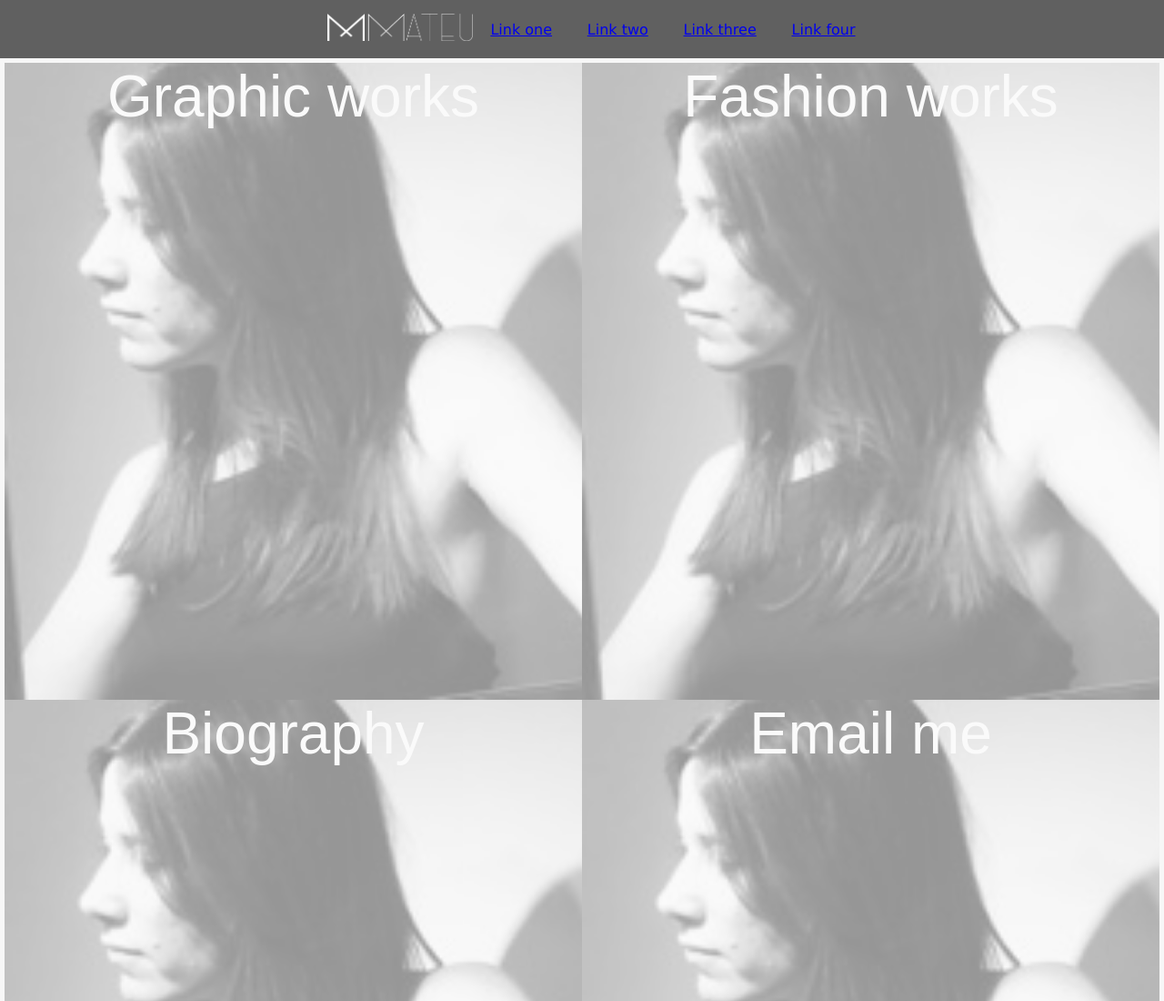
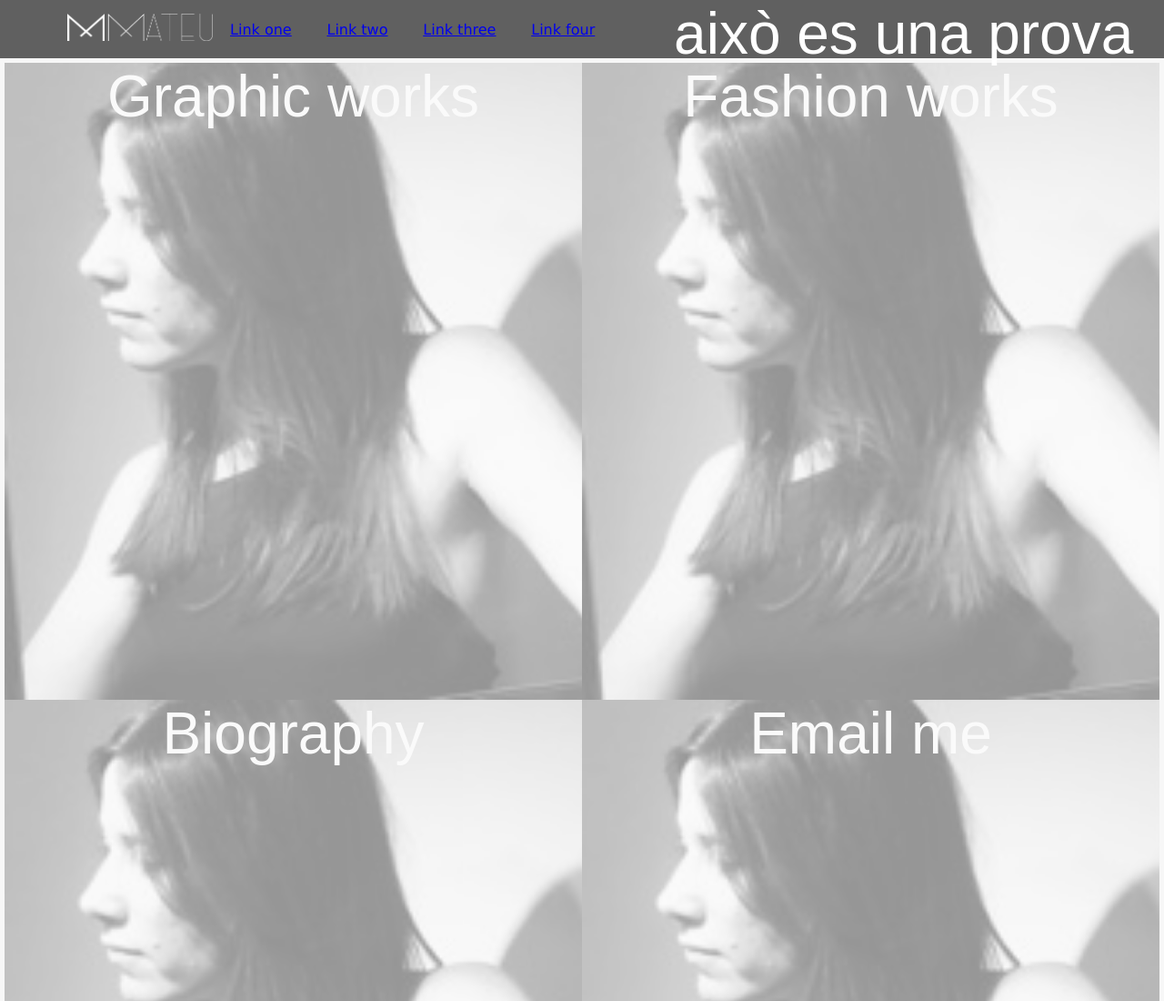
Before and after one commit to demateu/projects, a plain HTML site: page index.html in a window 1280 px wide. Shown: the top 1100 px of the page at 91% size. Drawn offline with Linux system fonts and the light colour scheme.

Commit message:
canvis de prova

```diff
--- a/index.html
+++ b/index.html
@@ -20,7 +20,7 @@
 			  	<li><a href="#">Link three</a></li>
 			  	<li><a href="#">Link four</a></li>
 			</ul>
-			<!--posar un buscador-->
+			<p>això es una prova</p><!--posar un buscador-->
 		</nav>
 		<div></div>
 		<article class="home" >
```
